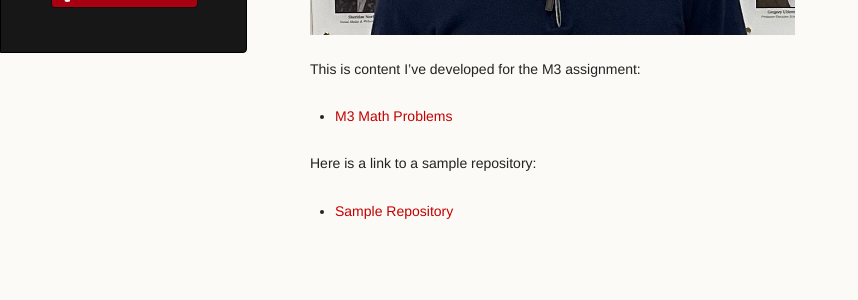
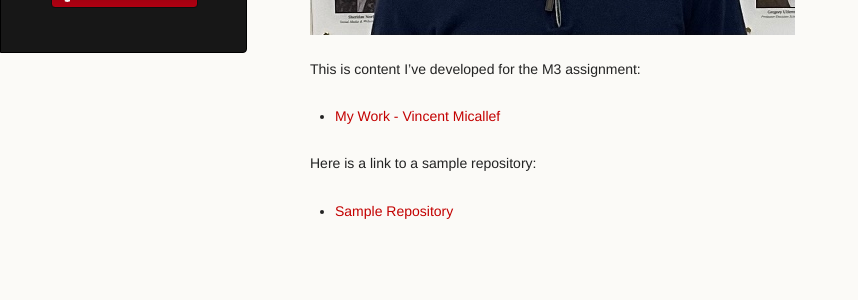
Before and after one commit to vincentmicallef/vincentmicallef.github.io, a Jekyll site: the page built from index.md, in a window 1280 px wide. Shown: the part 338-638 px from the top of the page, without its empty margins (0-858 px from the left). Built offline with Jekyll 4.4.1, drawn with Linux system fonts in a browser that asks for light colours; our own code applies the rules of GitHub Pages for plain Markdown files.

Commit message:
Update index.md

```diff
--- a/index.md
+++ b/index.md
@@ -8,7 +8,7 @@ description: The titles and descriptions can be changed
 
 This is content I've developed for the M3 assignment:
 
-- [M3 Math Problems](/math/index.md)
+- [My Work - Vincent Micallef](/math/index.md)
 
 Here is a link to a sample repository:
 - [Sample Repository](https://github.com/vincentmicallef/sample)
```
